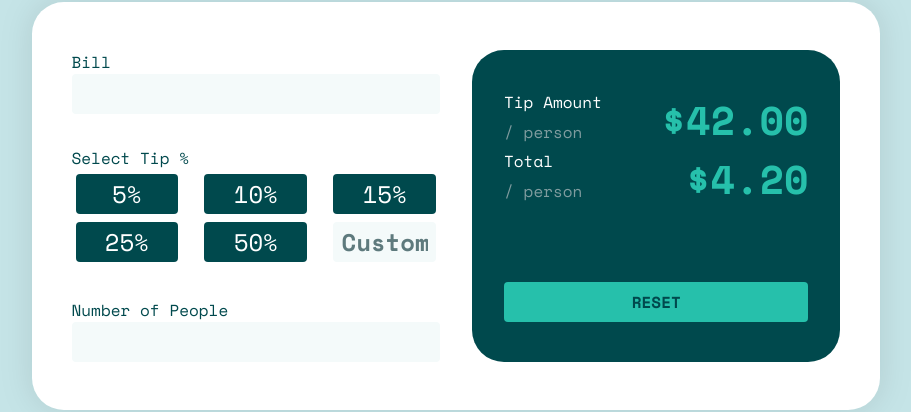
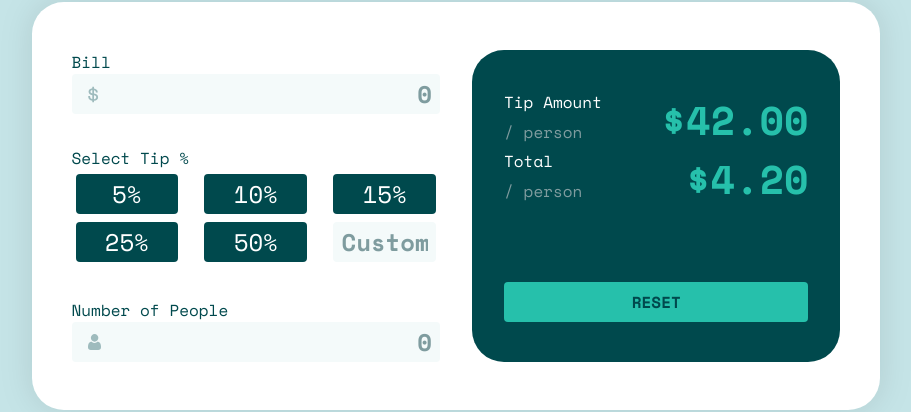
Before and after one commit to Sir-Floppa/Frontend-Mentor-05-Tip-Calculator-App, an Angular app: page / in a window 1280 px wide. Shown: the part 230-642 px from the top of the page, without its empty margins (184-1095 px from the left). Built offline with nearby package versions, Linux system fonts and the light colour scheme.

Commit message:
added empty state styles

```diff
--- a/src/app/panel/panel.component.html
+++ b/src/app/panel/panel.component.html
@@ -1,7 +1,7 @@
 <form>
   <div class="field">
     <label for="bill">Bill</label>
-    <input type="number" name="bill" id="bill" />
+    <input type="number" name="bill" id="bill" placeholder="0"/>
   </div>
 
   <div class="field">
@@ -41,6 +41,6 @@
 
   <div class="field">
     <label for="peopleNumber">Number of People</label>
-    <input type="number" name="peopleNumber" id="peopleNumber">
+    <input type="number" name="peopleNumber" id="peopleNumber" placeholder="0">
   </div>
 </form>
--- a/src/app/panel/panel.component.scss
+++ b/src/app/panel/panel.component.scss
@@ -1,3 +1,9 @@
+@mixin useIcon($url) {
+  background-image: $url;
+  background-repeat: no-repeat;
+  background-position: 1rem;
+}
+
 form {
   width: 100%;
   display: flex;
@@ -17,14 +23,18 @@ input {
   font-weight: bold;
   text-align: end;
   padding: 0.5rem;
-}
 
-input:focus {
-  outline: 1px solid hsl(172, 67%, 45%);
-}
+  &:focus {
+    outline: 1px solid hsl(172, 67%, 45%);
+  }
 
-input::-webkit-inner-spin-button {
-  -webkit-appearance: none;
+  &::placeholder {
+    color: hsl(184, 14%, 56%);
+  }
+
+  &::-webkit-inner-spin-button {
+    -webkit-appearance: none;
+  }
 }
 
 section {
@@ -77,13 +87,17 @@ section {
 
   input {
     text-align: center;
-
-    &::placeholder {
-      color: hsl(186, 14%, 43%);
-    }
   }
 
   input[type="radio"] {
     display: none;
   }
 }
+
+#bill {
+  @include useIcon(url("../../assets/images/icon-dollar.svg"));
+}
+
+#peopleNumber {
+  @include useIcon(url("../../assets/images/icon-person.svg"))
+}
```
